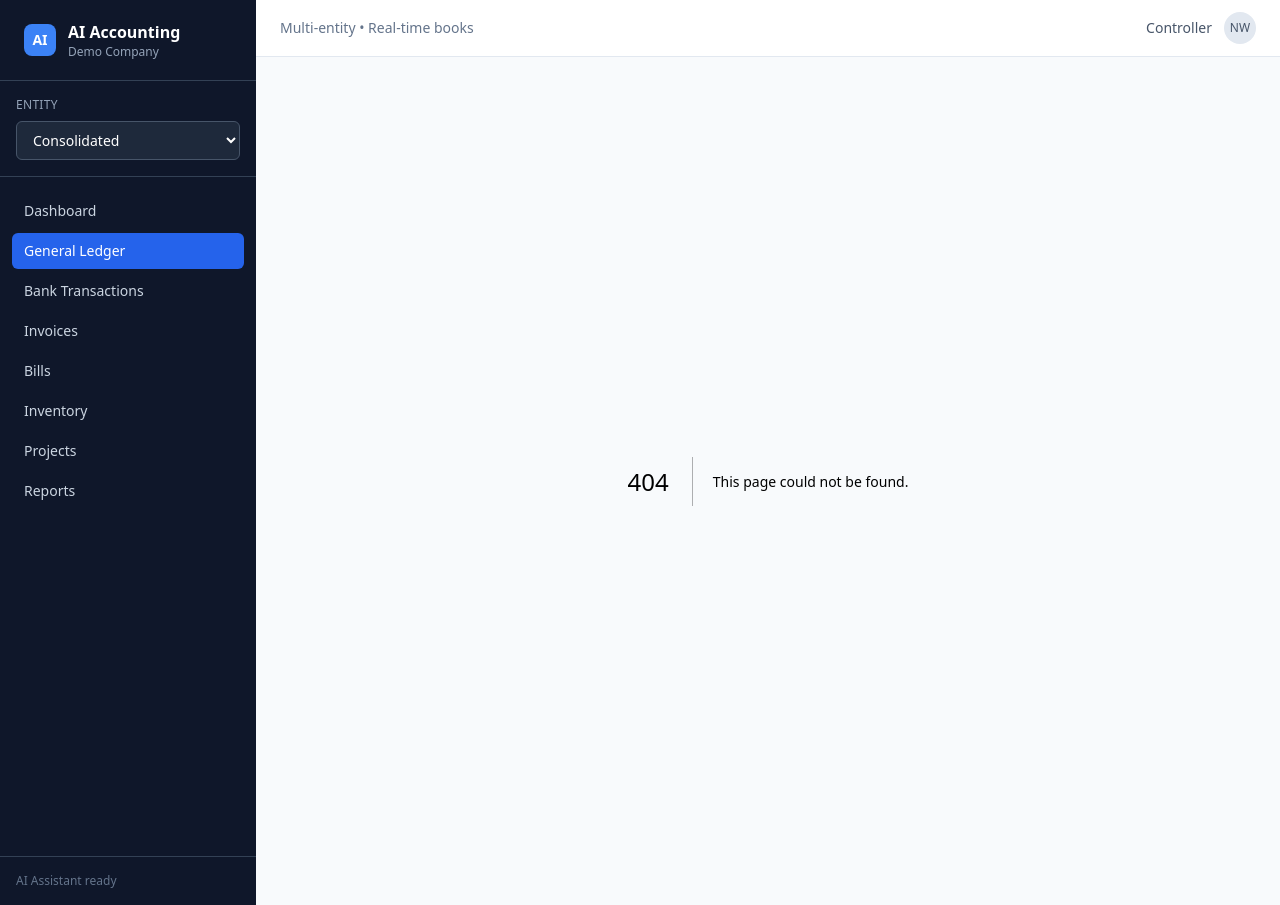
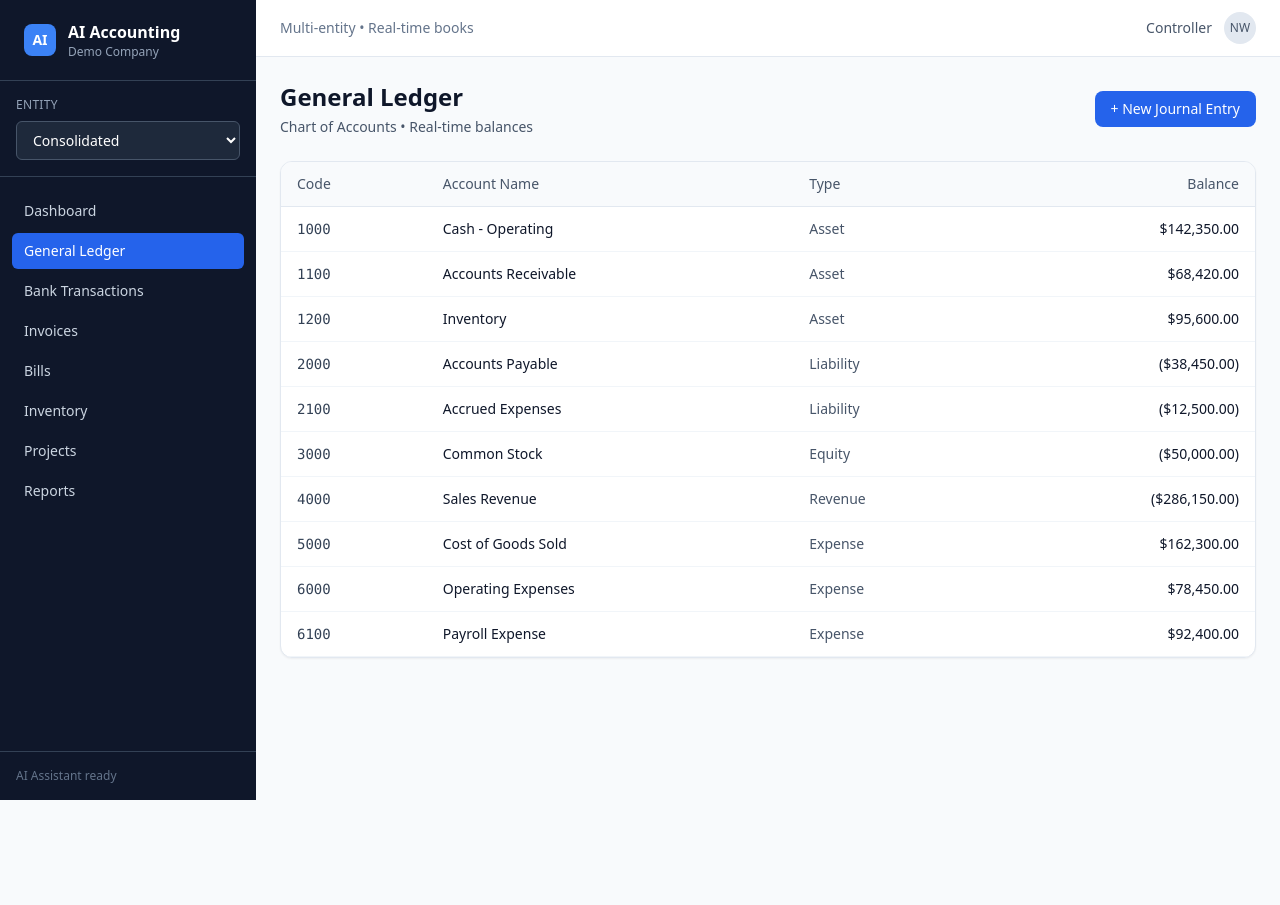
Before and after one commit to Walkachamen/ai-accounting, a Next.js app: page /ledger in a window 1280 px wide. Before the commit this address had no page. After the commit the page ends 800 px from the top, so only its background shows below. Built offline with nearby package versions, Linux system fonts and the light colour scheme.

Commit message:
Create page.tsx

```diff
--- /dev/null
+++ b/src/app/ledger/page.tsx
@@ -0,0 +1,55 @@
+export default function LedgerPage() {
+  const accounts = [
+    { code: "1000", name: "Cash - Operating", type: "Asset", balance: 142350.00 },
+    { code: "1100", name: "Accounts Receivable", type: "Asset", balance: 68420.00 },
+    { code: "1200", name: "Inventory", type: "Asset", balance: 95600.00 },
+    { code: "2000", name: "Accounts Payable", type: "Liability", balance: -38450.00 },
+    { code: "2100", name: "Accrued Expenses", type: "Liability", balance: -12500.00 },
+    { code: "3000", name: "Common Stock", type: "Equity", balance: -50000.00 },
+    { code: "4000", name: "Sales Revenue", type: "Revenue", balance: -286150.00 },
+    { code: "5000", name: "Cost of Goods Sold", type: "Expense", balance: 162300.00 },
+    { code: "6000", name: "Operating Expenses", type: "Expense", balance: 78450.00 },
+    { code: "6100", name: "Payroll Expense", type: "Expense", balance: 92400.00 },
+  ];
+
+  return (
+    <div>
+      <div className="flex items-center justify-between mb-6">
+        <div>
+          <h1 className="text-2xl font-bold text-slate-900">General Ledger</h1>
+          <p className="text-slate-600 text-sm mt-1">Chart of Accounts • Real-time balances</p>
+        </div>
+        <button className="bg-blue-600 text-white px-4 py-2 rounded-lg text-sm font-medium hover:bg-blue-700">
+          + New Journal Entry
+        </button>
+      </div>
+
+      <div className="bg-white rounded-xl border border-slate-200 shadow-sm overflow-hidden">
+        <table className="w-full text-sm">
+          <thead className="bg-slate-50 border-b border-slate-200">
+            <tr>
+              <th className="text-left px-4 py-3 font-medium text-slate-600">Code</th>
+              <th className="text-left px-4 py-3 font-medium text-slate-600">Account Name</th>
+              <th className="text-left px-4 py-3 font-medium text-slate-600">Type</th>
+              <th className="text-right px-4 py-3 font-medium text-slate-600">Balance</th>
+            </tr>
+          </thead>
+          <tbody>
+            {accounts.map((account) => (
+              <tr key={account.code} className="border-b border-slate-100 hover:bg-slate-50">
+                <td className="px-4 py-3 font-mono text-slate-700">{account.code}</td>
+                <td className="px-4 py-3 text-slate-900">{account.name}</td>
+                <td className="px-4 py-3 text-slate-600">{account.type}</td>
+                <td className={`px-4 py-3 text-right font-medium ${account.balance < 0 ? "text-slate-900" : "text-slate-900"}`}>
+                  {account.balance < 0
+                    ? `($${Math.abs(account.balance).toLocaleString("en-US", { minimumFractionDigits: 2 })})`
+                    : `$${account.balance.toLocaleString("en-US", { minimumFractionDigits: 2 })}`}
+                </td>
+              </tr>
+            ))}
+          </tbody>
+        </table>
+      </div>
+    </div>
+  );
+}
```
